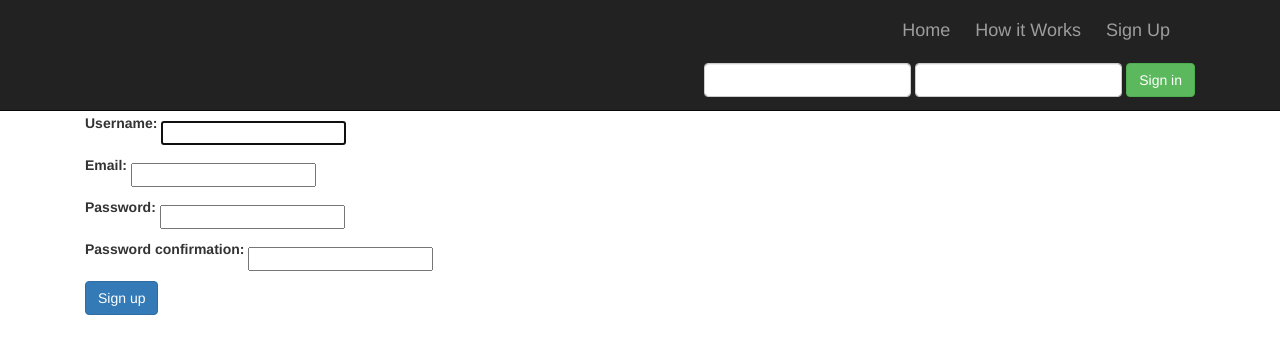
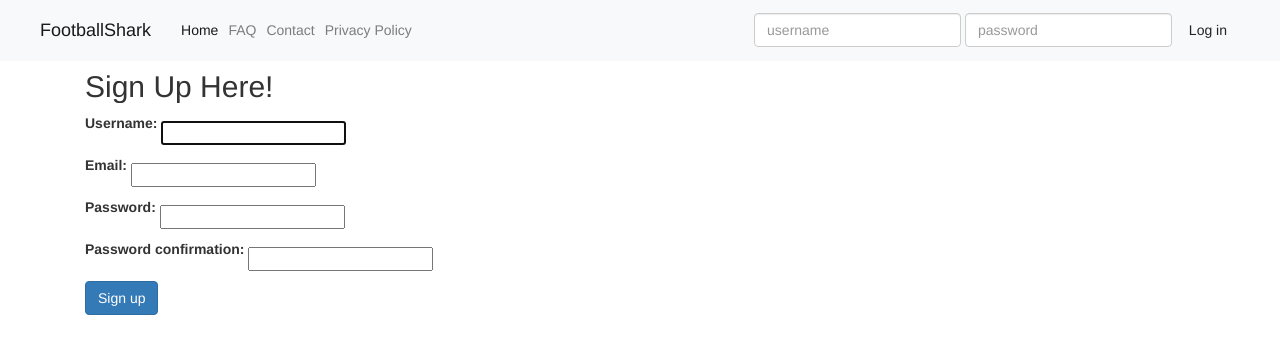
Before and after one commit to tathomas/footballShark, a Django app: page /signup in a window 1280 px wide. Shown: the top 354 px of the page. Run offline with Django 3.2, Linux system fonts and the light colour scheme; some libraries are stand-ins or nearby versions.

Commit message:
updated navbar - signup page

```diff
--- a/app/templates/app/signup.html
+++ b/app/templates/app/signup.html
@@ -40,36 +40,46 @@
   </head>
 
   <body>
+        <header>
+          <nav class="navbar navbar-expand-lg navbar-light bg-light navbar-fixed-top">
+            <a class="navbar-brand ml-4" href="/">FootballShark</a>
+            <button class="navbar-toggler" type="button" data-toggle="collapse" data-target="#navbarSupportedContent"
+              aria-controls="navbarSupportedContent" aria-expanded="false" aria-label="Toggle navigation">
+              <span class="navbar-toggler-icon"></span>
+            </button>
+
+            <div class="collapse navbar-collapse" id="navbarSupportedContent">
+              <ul class="navbar-nav mr-auto">
+                <li class="nav-item active">
+                  <a class="nav-link" href="/">Home <span class="sr-only">(current)</span></a>
+                </li>
+                <li class="nav-item">
+                  <a class="nav-link" href="/faq">FAQ</a>
+                </li>
+                <li class="nav-item">
+                  <a class="nav-link" href="/faq">Contact</a>
+                </li>
+                <li class="nav-item">
+                  <a class="nav-link" href="/faq">Privacy Policy</a>
+                </li>
+              </ul>
+              <form action="{% url 'app:log_in' %}" method="post" class="navbar-form navbar-right mr-4">
+                {% csrf_token %}
+                <div class="form-group">
+                  <input type="text" name="username" class="form-control" placeholder="username">
+                </div>
+                <div class="form-group">
+                  <input type="password" name="password" class="form-control" placeholder="password">
+                </div>
+                <button type="submit" class="btn btn-light">Log in</button>
+              </form>
+            </div>
+            <!--/.navbar-collapse -->
+          </nav>
+        </header>
 
     <main class="container league-main" role="main">
 
-    <nav class="navbar navbar-inverse navbar-fixed-top">
-      <div class="container">
-        <div class="navbar-header">
-          <button type="button" class="navbar-toggle collapsed" data-toggle="collapse" data-target="#navbar" aria-expanded="false" aria-controls="navbar">
-            <span class="sr-only">Toggle navigation</span>
-            <span class="icon-bar"></span>
-            <span class="icon-bar"></span>
-            <span class="icon-bar"></span>
-          </button>
-          <a class="navbar-brand" href="/">Home</a>
-          <a class="navbar-brand" href="/faq">How it Works</a>
-          <a class="navbar-brand" href="/signup">Sign Up</a>
-        </div>
-        <div id="navbar" class="navbar-collapse collapse">
-          <form action="{% url 'app:log_in' %}" method="post" class="navbar-form navbar-right">
-			{% csrf_token %}
-			<div class="form-group">
-              <input type="text" name="username" class="form-control">
-            </div>
-            <div class="form-group">
-              <input type="password" name="password" class="form-control">
-            </div>
-            <button type="submit" class="btn btn-success">Sign in</button>
-          </form>
-        </div><!--/.navbar-collapse -->
-      </div>
-    </nav>
 
 
     <!-- Main jumbotron for a primary marketing message or call to action -->
```
